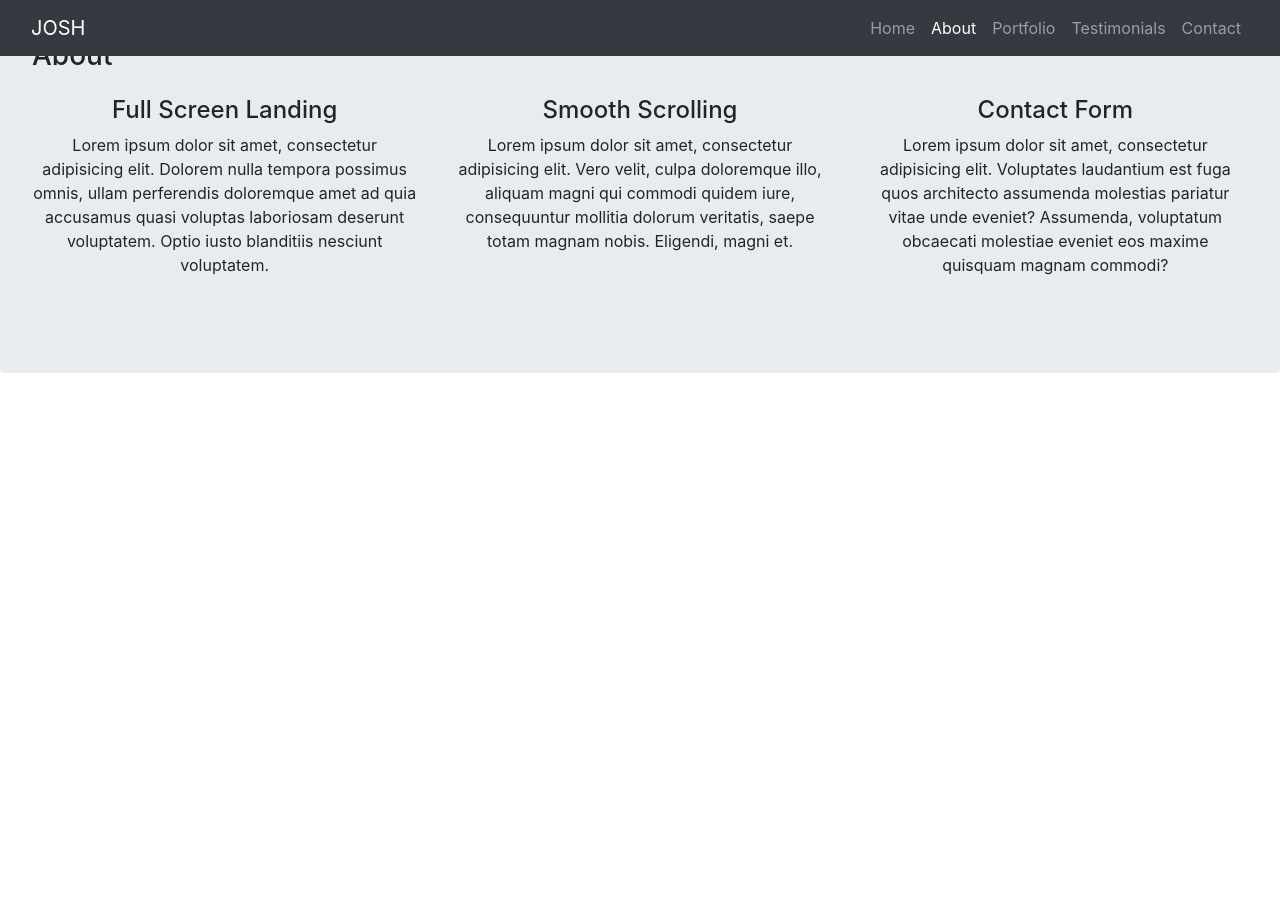
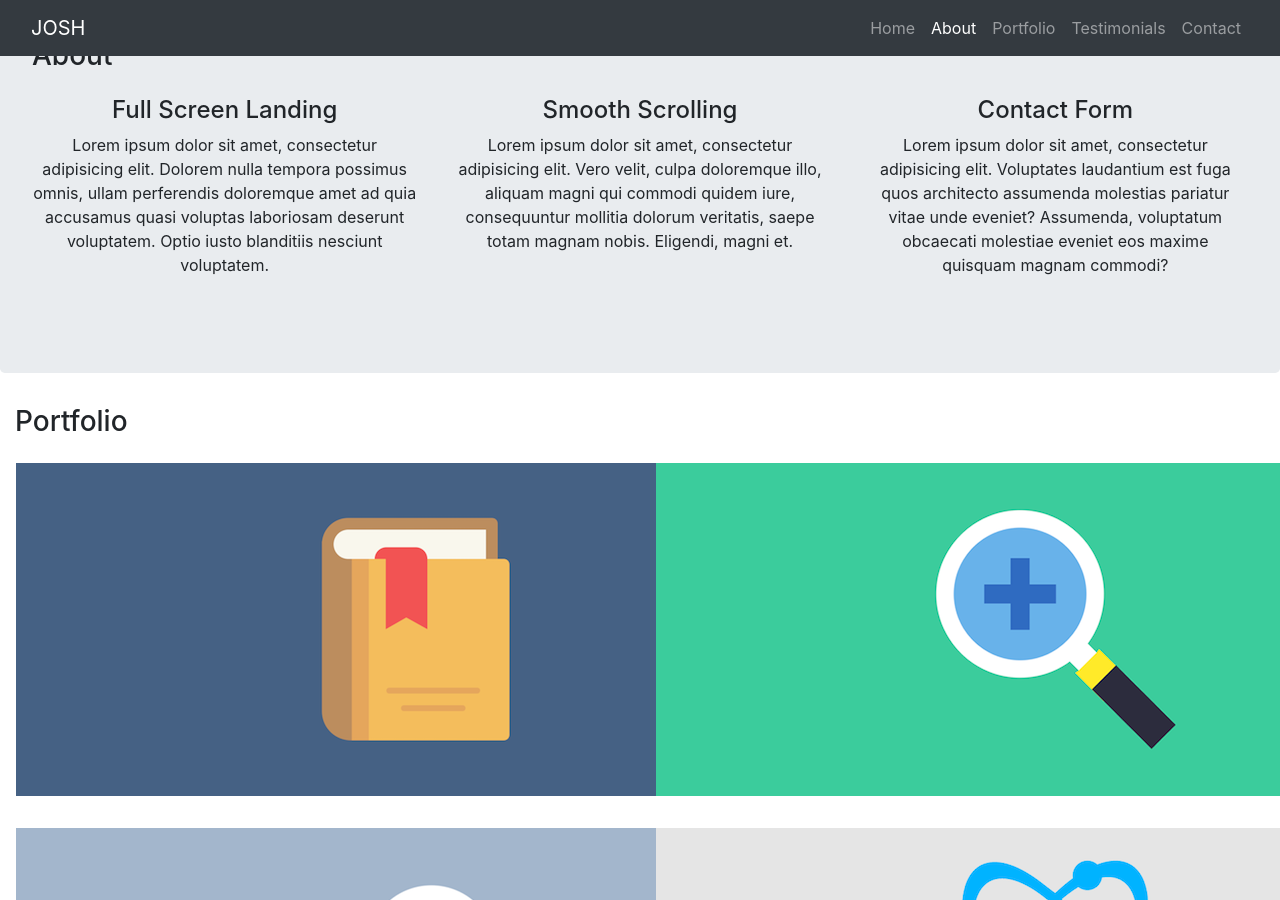
Before and after one commit to joshcesana/joshcesana.github.io, a Jekyll site: the page built from index.md, in a window 1280 px wide and 900 px high, scrolled down 1005 px. Built offline with Jekyll 4.4.1, drawn with Linux system fonts in a browser that asks for light colours; before the commit the page ends 1410 px from its top, so only the background shows below that.

Commit message:
Add portfolio section

```diff
--- a/_layouts/home.html
+++ b/_layouts/home.html
@@ -81,6 +81,29 @@
 	</div>
 
 
+	<!-- Start Portfolio Section -->
+	<div id="portfolio">
+		<div class="container-fluid padding">
+			<h3 class="heading">Portfolio</h3>
+			<div class="row no-padding">
+				<div class="col-md-6">
+					<img src="assets/images/1.png" alt="" class="portfolio">
+				</div>
+				<div class="col-md-6">
+					<img src="assets/images/2.png" alt="" class="portfolio">
+				</div>
+				<div class="col-md-6">
+					<img src="assets/images/3.png" alt="" class="portfolio">
+				</div>
+				<div class="col-md-6">
+					<img src="assets/images/4.png" alt="" class="portfolio">
+				</div>
+			</div>
+		</div>
+	</div>
+
+
+
 	<!--- Script Source Files -->
 	<script src="https://code.jquery.com/jquery-3.3.1.slim.min.js"></script>
 	<script src="https://stackpath.bootstrapcdn.com/bootstrap/4.1.0/js/bootstrap.min.js"></script>
```
